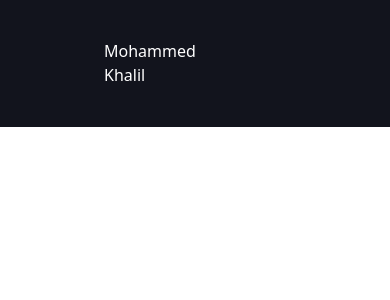
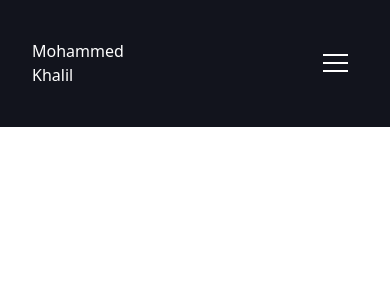
Before and after one commit to Mohammedkhalil-Ali/My-Portfolio, a Vue app: page / in a window 390 px wide. Shown: the top 300 px of the page. Built offline with nearby package versions, Linux system fonts and the light colour scheme.

Commit message:
Navigation Two

```diff
--- a/public/static/style/style.css
+++ b/public/static/style/style.css
@@ -4,9 +4,9 @@
 .hamburger-1 .line{
     width: 25px !important;
     height: 2px !important;
-    background-color: black !important;
+    background-color: white !important;
     display: block !important;
-    color: black !important;
+    color: white !important;
     margin-right: 10px !important;
     margin: 6px auto;
 }
--- a/src/components/Header.vue
+++ b/src/components/Header.vue
@@ -1,7 +1,7 @@
 <template>
-    <header class="w-100vw md:h-[15vh] bg-[#12141D] text-white">
-        <div class="logo h-[15vh] w-[100vw] flex justify-evenly items-center">
-            <p class="w-1/5">Mohammed Khalil</p>
+    <header class="w-100vw md:h-[15vh] bg-[#12141D] text-white overflow-hidden">
+        <div class="logo h-[15vh] w-[100vw] flex justify-between items-center">
+            <p class="w-1/5 pl-8">Mohammed Khalil</p>
         <nav class="text-white
         ">
             <p   class="hidden
@@ -41,13 +41,52 @@
                         cursor-pointer
                         ">About</p>
         </nav>
-            <!-- <div class="hamburger">
+            <div class="hamburger visible  lg:invisible pr-8" @click="show = !show">
                 <div class="hamburger-1" id="hamburger">
                     <span class="line"></span>
                     <span class="line"></span>
                     <span class="line"></span>
                 </div>
-            </div> -->
+            </div>
         </div>
     </header>
+
+    <nav class="text-white  lg:invisible bg-[#12141D] overflow-hidden transition-all duration-500"
+        :class="show?'visible h-[85vh]':'invisible h-0'"
+                >
+            <p   class="
+                        hover:bg-[#171923]
+                        cursor-pointer
+                        py-4
+                        px-8
+                        ">Home</p>
+            <p   class="
+                        hover:bg-[#171923]
+                        cursor-pointer
+                        py-4
+                        px-8
+                        ">Skills</p>
+            <p   class="
+                        hover:bg-[#171923]
+                        cursor-pointer
+                        py-4
+                        px-8
+                        ">Project</p>
+            <p   class="
+                        hover:bg-[#171923]
+                        cursor-pointer
+                        py-4
+                        px-8
+                        ">About</p>
+        </nav>
 </template>
+
+<script>
+export default {
+    data() {
+        return {
+            show:false
+        }
+    },
+}
+</script>
```
